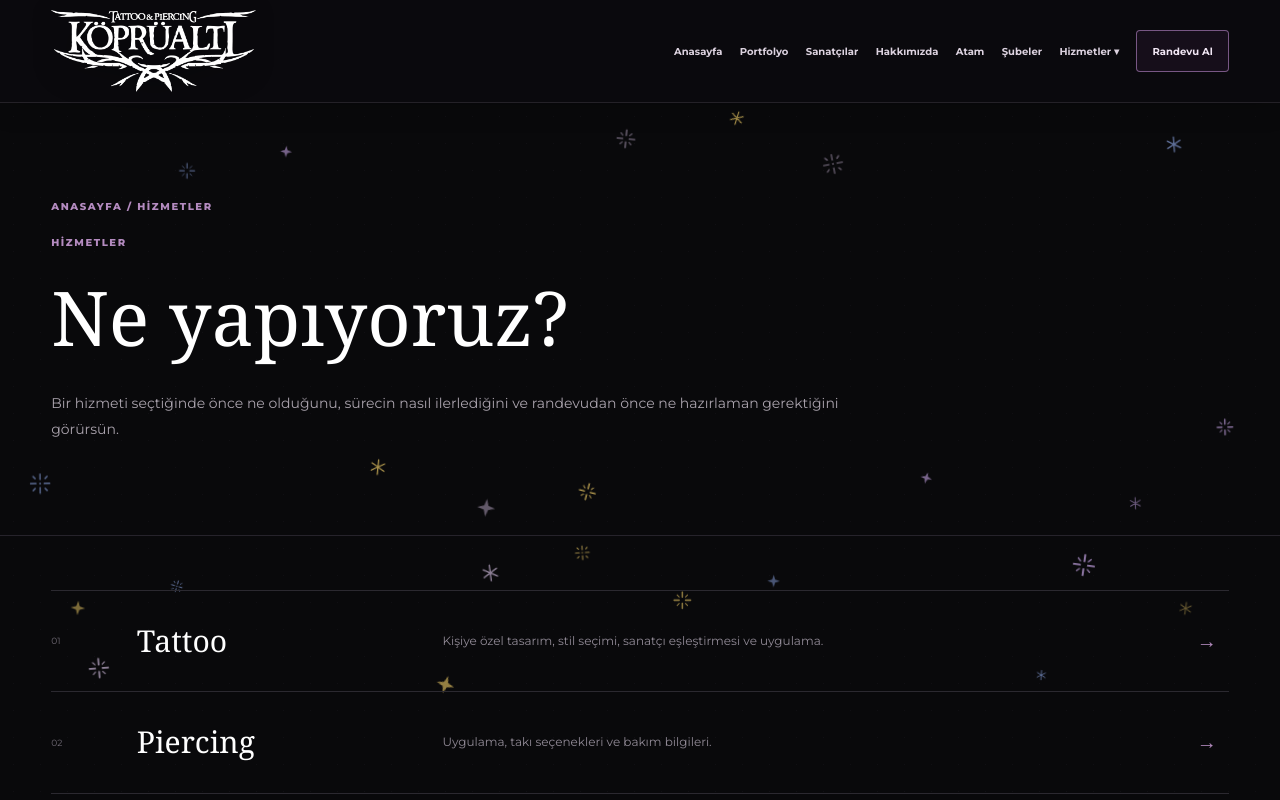
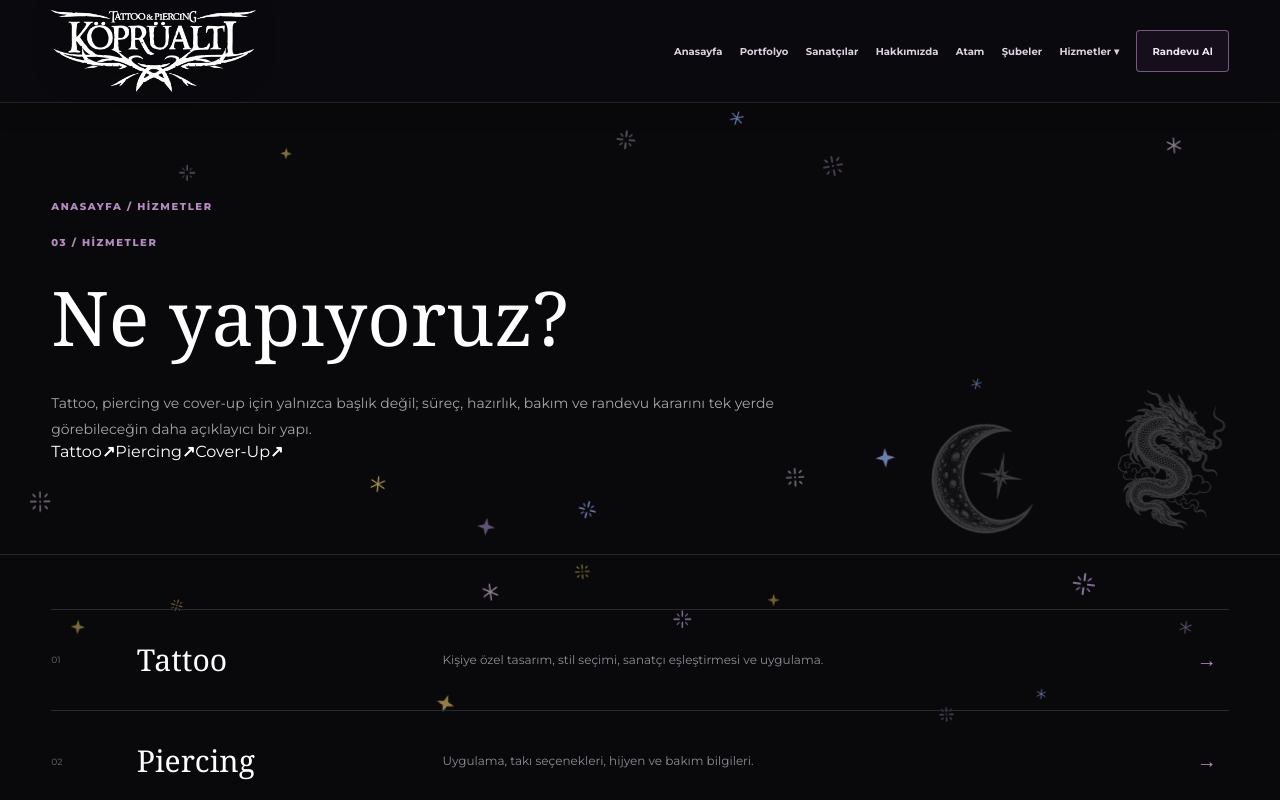
Before and after one commit to ZiyaattinAydn/koprualti-tattoo-nextJs, a Next.js app: page /services in a window 1280 px wide. Shown: the top 800 px of the page. Built offline with nearby package versions, Linux system fonts and the light colour scheme; a web font is replaced by a local one.

Commit message:
feat(sprint-03): expand services content and routes

```diff
--- a/src/components/ServicesPage.tsx
+++ b/src/components/ServicesPage.tsx
@@ -1,10 +1,17 @@
 "use client";
+
 import Link from "next/link";
 import { useEffect, useState } from "react";
 
 type ServiceId = "tattoo" | "piercing" | "coverup";
+type DetailSection = {
+  title: string;
+  text: string;
+  items?: string[];
+};
 type Service = {
   id: ServiceId;
+  slug: "tattoo" | "piercing" | "cover-up";
   name: string;
   summary: string;
   photo: string;
@@ -12,79 +19,189 @@ type Service = {
   caption: string;
   heading: string;
   description: string;
-  points: string[];
+  sections: DetailSection[];
   appointmentLabel: string;
   portfolio?: boolean;
 };
+
 const services: Service[] = [
   {
     id: "tattoo",
+    slug: "tattoo",
     name: "Tattoo",
     summary:
       "Kişiye özel tasarım, stil seçimi, sanatçı eşleştirmesi ve uygulama.",
     photo: "/assets/work1.jpg",
-    photoAlt: "Stüdyo duvarından arşiv fotoğrafı",
-    caption: "Stüdyo arşivi · temsili",
-    heading: "Fikirden uygulamaya.",
+    photoAlt: "Köprüaltı Tattoo stüdyo arşivinden dövme çalışması",
+    caption: "Köprüaltı arşivi · tattoo",
+    heading: "Fikirden uygulamaya, tek bir çizgide değil bir süreçte.",
     description:
-      "Tattoo yalnızca bir görseli ten üzerine aktarmak değil; fikrin, yerleşimin, ölçünün ve stilin birlikte netleştiği bir süreç.",
-    points: [
-      "Referans veya fikir üzerinden ön görüşme",
-      "Stil ve sanatçı eşleştirmesi",
-      "Yerleşim / ölçü / kompozisyon değerlendirmesi",
-      "Uygulama sonrası bakım yönlendirmesi",
+      "Tattoo; fikrin, vücut yerleşiminin, ölçünün, stilin ve sanatçının birlikte değerlendirildiği kişisel bir çalışma sürecidir. Köprüaltı'nda amaç yalnızca bir görseli tene aktarmak değil, fikri doğru kompozisyon ve teknikle kalıcı hale getirmektir.",
+    sections: [
+      {
+        title: "Tattoo nedir?",
+        text: "Dövme, pigmentin kontrollü biçimde cilt altına uygulanmasıyla oluşturulan kalıcı beden sanatıdır. Tasarım kadar uygulama tekniği, yerleşim ve iyileşme süreci de sonucun parçasıdır.",
+      },
+      {
+        title: "Kısa tarihçe",
+        text: "Dövme binlerce yıldır kimlik, aidiyet, ritüel ve estetik anlatım için kullanılıyor. Günümüzde geleneksel köklerle çağdaş illüstrasyon ve kişisel tasarım dili aynı stüdyoda buluşabiliyor.",
+      },
+      {
+        title: "Stil çeşitleri",
+        text: "Her fikir aynı teknikle çözülmez.",
+        items: [
+          "Fine line ve minimal",
+          "Blackwork ve black & grey",
+          "Traditional / neo-traditional",
+          "Realism ve illustrative",
+          "Lettering ve kişisel semboller",
+        ],
+      },
+      {
+        title: "Köprüaltı yaklaşımı",
+        text: "Referansı birebir kopyalamak yerine fikrin sana, bölgeye ve seçilen sanatçının diline uyarlanması hedeflenir. Gerekirse sanatçı eşleştirmesi ön görüşmede netleştirilir.",
+      },
+      {
+        title: "Süreç nasıl işler?",
+        text: "Ön görüşmede fikir, stil, yerleşim, ölçü ve referanslar konuşulur. Uygun sanatçı ve şube belirlendikten sonra tasarım ve uygulama planı netleşir.",
+        items: [
+          "Fikir ve referans paylaşımı",
+          "Sanatçı / stil eşleştirmesi",
+          "Yerleşim ve ölçü kararı",
+          "Uygulama",
+          "Bakım yönlendirmesi",
+        ],
+      },
+      {
+        title: "Bakım",
+        text: "İyileşme süreci kişiden kişiye ve uygulama bölgesine göre değişebilir. Uygulama sonrası verilen bakım önerileri takip edilmeli; olağan dışı bir durumda stüdyoyla iletişime geçilmelidir.",
+      },
     ],
     appointmentLabel: "Tattoo Randevusu",
     portfolio: true,
   },
   {
     id: "piercing",
+    slug: "piercing",
     name: "Piercing",
-    summary: "Uygulama, takı seçenekleri ve bakım bilgileri.",
+    summary: "Uygulama, takı seçenekleri, hijyen ve bakım bilgileri.",
     photo: "/assets/studio2.jpg",
-    photoAlt: "Piercing açıklaması için geçici stüdyo fotoğrafı",
-    caption: "Stüdyo arşivi · geçici görsel",
-    heading: "Uygulama kadar bakım da önemli.",
+    photoAlt: "Köprüaltı stüdyo alanı",
+    caption: "Köprüaltı arşivi · piercing için stüdyo görseli",
+    heading: "Doğru yerleşim kadar doğru bakım da önemli.",
     description:
-      "Piercing sürecinde işlem türü, uygun takı, yerleşim ve bakım adımları birlikte değerlendirilir. Uygulamadan önce beklentiler netleştirilir, sonrasında bakım bilgileri paylaşılır.",
-    points: [
-      "Piercing türü ve yerleşim seçimi",
-      "Takı alternatifleri",
-      "İyileşme sürecine dair temel bilgilendirme",
-      "Bakım ve kontrol yönlendirmesi",
+      "Piercing işleminde bölge seçimi, anatomik uygunluk, takı tercihi, hijyen ve iyileşme süreci birlikte değerlendirilir. Uygulama öncesi beklenti netleşir; işlem sonrası bakım bilgileri paylaşılır.",
+    sections: [
+      {
+        title: "Piercing nedir?",
+        text: "Piercing, vücudun uygun bir bölgesinde kontrollü kanal oluşturulup bu alana uygun takı yerleştirilmesidir. Anatomik uygunluk ve doğru takı seçimi sürecin temel parçalarıdır.",
+      },
+      {
+        title: "Kısa tarihçe",
+        text: "Piercing farklı kültürlerde ritüel, kimlik ve süslenme amacıyla yüzyıllardır kullanılıyor. Modern stüdyo pratiğinde bu gelenek hijyen standartları ve çağdaş takı seçenekleriyle devam ediyor.",
+      },
+      {
+        title: "Türler",
+        text: "Uygunluk bölgeye ve kişisel anatomiye göre değerlendirilir.",
+        items: [
+          "Kulak ve kıkırdak uygulamaları",
+          "Burun uygulamaları",
+          "Dudak ve yüz bölgesi",
+          "Göbek ve diğer uygun bölgeler",
+        ],
+      },
+      {
+        title: "Hijyen",
+        text: "İşlem alanı, kullanılan ekipman ve takı seçimi hijyen odağında ele alınır. Tek kullanımlık malzemeler işlem sırasında uygun şekilde kullanılır.",
+      },
+      {
+        title: "Uygulama ve iyileşme",
+        text: "İşlem öncesinde bölge değerlendirilir ve yerleşim işaretlenir. İyileşme süresi bölgeye göre değişir; ilk dönemde gereksiz temas ve takıyla oynama iyileşmeyi zorlaştırabilir.",
+      },
+      {
+        title: "Bakım",
+        text: "Bakım rutini uygulama bölgesine göre anlatılır. Takıyı erken değiştirmemek ve stüdyonun verdiği kontrol önerilerini takip etmek önemlidir.",
+      },
     ],
     appointmentLabel: "Piercing Randevusu",
   },
   {
     id: "coverup",
-    name: "Cover Up",
+    slug: "cover-up",
+    name: "Cover-Up",
     summary: "Eski dövmeyi analiz ederek kapatma veya yeniden yorumlama.",
     photo: "/assets/work4.jpg",
-    photoAlt: "Stüdyo duvarındaki çizimler",
-    caption: "Stüdyo arşivi · temsili",
+    photoAlt: "Köprüaltı dövme arşivinden cover-up için temsili çalışma",
+    caption: "Köprüaltı arşivi · cover-up için temsili",
     heading: "Her eski dövme aynı şekilde kapanmaz.",
     description:
-      "İlk adım mevcut dövmeyi görmek. Renk yoğunluğu, boyut, konum ve yeni tasarımın ne kadar serbest hareket edebileceği değerlendirilir.",
-    points: [
-      "Mevcut dövmenin fotoğrafla değerlendirilmesi",
-      "Kapatılabilir alan ve tasarım sınırları",
-      "Yeni tasarım için yönlendirme",
-      "Gerekirse yüz yüze ön görüşme",
+      "Cover-Up, mevcut dövmeyi yalnızca daha koyu bir tasarımla örtmek değildir. Eski işin rengi, yoğunluğu, boyutu, konumu ve yeni tasarımın hareket alanı birlikte değerlendirilir.",
+    sections: [
+      {
+        title: "Cover-Up nedir?",
+        text: "Mevcut dövmeyi yeni bir kompozisyonun parçası haline getirerek görünürlüğünü azaltan veya tamamen kapatan yeniden tasarım sürecidir.",
+      },
+      {
+        title: "Hangi dövmeler kapatılabilir?",
+        text: "Sonuç mevcut pigment yoğunluğuna ve tasarımın yapısına bağlıdır. Bazı işler doğrudan kapatılabilirken bazıları daha büyük, daha koyu veya farklı bir kompozisyon gerektirebilir.",
+        items: [
+          "Solmuş veya küçük çalışmalar",
+          "Yerleşimi yeni kompozisyona izin veren dövmeler",
+          "Renk ve yoğunluğu tasarımla dengelenebilen işler",
+          "Gerekirse aşamalı çözüm gerektiren dövmeler",
+        ],
+      },
+      {
+        title: "Tasarım süreci",
+        text: "İlk değerlendirme için mevcut dövmenin net, gün ışığında çekilmiş fotoğrafı önemlidir. Sonrasında yeni fikrin yönü, kaplama alanı ve stil birlikte planlanır.",
+      },
+      {
+        title: "Öncesi / sonrası",
+        text: "Cover-Up kararını verirken yalnızca yeni tasarıma değil, eski işin yeni kompozisyonda nasıl kaybolduğuna bakılır. Uygun arşiv görselleri geldikçe bu alan gerçek öncesi / sonrası örnekleriyle genişletilebilir.",
+      },
+      {
+        title: "Portfolio",
+        text: "Köprüaltı portfolyosunda sanatçıların mevcut çalışmalarını inceleyebilir, kendi fikrine yaklaşan stil ve uygulamaları referans olarak kullanabilirsin.",
+      },
     ],
     appointmentLabel: "Cover-Up Görüşmesi",
+    portfolio: true,
   },
 ];
-export function ServicesPage() {
-  const [open, setOpen] = useState<ServiceId | null>(null);
+
+export function ServicesPage({ initialService = null }: { initialService?: ServiceId | null }) {
+  const [open, setOpen] = useState<ServiceId | null>(initialService);
+
   useEffect(() => {
     const sync = () => {
       const hash = location.hash.slice(1);
-      setOpen(services.some((s) => s.id === hash) ? (hash as ServiceId) : null);
+      if (services.some((service) => service.id === hash)) {
+        setOpen(hash as ServiceId);
+        requestAnimationFrame(() =>
+          document.getElementById(hash)?.scrollIntoView({
+            behavior: matchMedia("(prefers-reduced-motion: reduce)").matches
+              ? "auto"
+              : "smooth",
+            block: "start",
+          }),
+        );
+        return;
+      }
+      if (initialService) {
+        setOpen(initialService);
+        requestAnimationFrame(() =>
+          document.getElementById(initialService)?.scrollIntoView({
+            behavior: "auto",
+            block: "start",
+          }),
+        );
+      }
     };
     sync();
     window.addEventListener("hashchange", sync);
     return () => window.removeEventListener("hashchange", sync);
-  }, []);
+  }, [initialService]);
+
   const toggle = (id: ServiceId) => {
     const next = open === id ? null : id;
     setOpen(next);
@@ -94,20 +211,31 @@ export function ServicesPage() {
       next ? `#${id}` : `${location.pathname}${location.search}`,
     );
   };
+
   return (
-    <main className="services-page">
-      <section className="pagehero">
+    <main className="services-page services-page-s3">
+      <section className="pagehero services-s3-hero">
         <div className="container">
           <div className="crumb">ANASAYFA / HİZMETLER</div>
-          <div className="eyebrow">HİZMETLER</div>
+          <div className="eyebrow">03 / HİZMETLER</div>
           <h1>Ne yapıyoruz?</h1>
           <p>
-            Bir hizmeti seçtiğinde önce ne olduğunu, sürecin nasıl ilerlediğini
-            ve randevudan önce ne hazırlaman gerektiğini görürsün.
+            Tattoo, piercing ve cover-up için yalnızca başlık değil; süreç,
+            hazırlık, bakım ve randevu kararını tek yerde görebileceğin daha
+            açıklayıcı bir yapı.
           </p>
+          <nav className="services-s3-shortcuts" aria-label="Hizmet kısayolları">
+            {services.map((service) => (
+              <Link key={service.id} href={`/services/${service.slug}/`}>
+                <span>{service.name}</span>
+                <b>↗</b>
+              </Link>
+            ))}
+          </nav>
         </div>
       </section>
-      <section className="service-list">
+
+      <section className="service-list services-s3-list">
         {services.map((service, index) => (
           <article
             key={service.id}
@@ -126,12 +254,14 @@ export function ServicesPage() {
               <span className="summary">{service.summary}</span>
               <span className="arrow">→</span>
             </button>
+
             <div
               id={`service-${service.id}-detail`}
-              className="service-detail"
+              className="service-detail services-s3-detail"
               inert={open !== service.id}
             >
-              <figure className="service-visual">
+              <div className="services-s3-intro-grid">
+                <figure className="service-visual services-s3-visual">
                   <img
                     src={service.photo}
                     alt={service.photoAlt}
@@ -144,17 +274,12 @@ export function ServicesPage() {
                   />
                   <figcaption>{service.caption}</figcaption>
                 </figure>
-              <div className="service-copy">
+                <div className="service-copy services-s3-copy">
                   <div className="eyebrow">
                     {service.name.toLocaleUpperCase("tr-TR")} / DETAY
                   </div>
-                <h3>{service.heading}</h3>
+                  <h2>{service.heading}</h2>
                   <p>{service.description}</p>
-                <ul>
-                  {service.points.map((point) => (
-                    <li key={point}>{point}</li>
-                  ))}
-                </ul>
                   <div className="service-actions">
                     <Link
                       className="btn purple"
@@ -164,10 +289,47 @@ export function ServicesPage() {
                     </Link>
                     {service.portfolio && (
                       <Link className="btn outline" href="/portfolio/">
-                      İşleri Gör
+                        Portfolio
                       </Link>
                     )}
+                    <Link className="btn outline" href={`/services/${service.slug}/`}>
+                      Sabit bağlantı
+                    </Link>
                   </div>
+                </div>
+              </div>
+
+              <div className="services-s3-sections">
+                {service.sections.map((section, sectionIndex) => (
+                  <section key={section.title} className="services-s3-section-card">
+                    <span>{String(sectionIndex + 1).padStart(2, "0")}</span>
+                    <div>
+                      <h3>{section.title}</h3>
+                      <p>{section.text}</p>
+                      {section.items && (
+                        <ul>
+                          {section.items.map((item) => (
+                            <li key={item}>{item}</li>
+                          ))}
+                        </ul>
+                      )}
+                    </div>
+                  </section>
+                ))}
+              </div>
+
+              <div className="services-s3-bottom-cta">
+                <div>
+                  <span className="eyebrow">SONRAKİ ADIM</span>
+                  <h3>Fikrini randevuya dönüştür.</h3>
+                  <p>
+                    Hizmeti, sanatçıyı ve şubeyi seç; detayları randevu akışında
+                    birlikte toparlayalım.
+                  </p>
+                </div>
+                <Link className="btn purple" href={`/appointment/?service=${service.id}`}>
+                  Randevu Akışına Geç ↗
+                </Link>
               </div>
             </div>
           </article>
```
Lines whose indentation alone changed are shown as unchanged.
